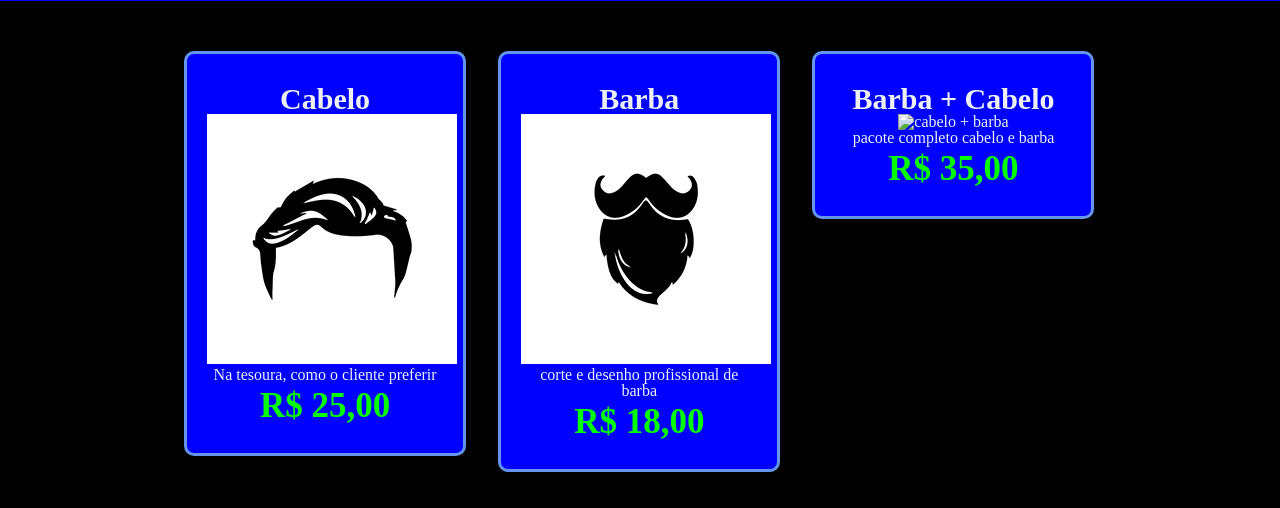
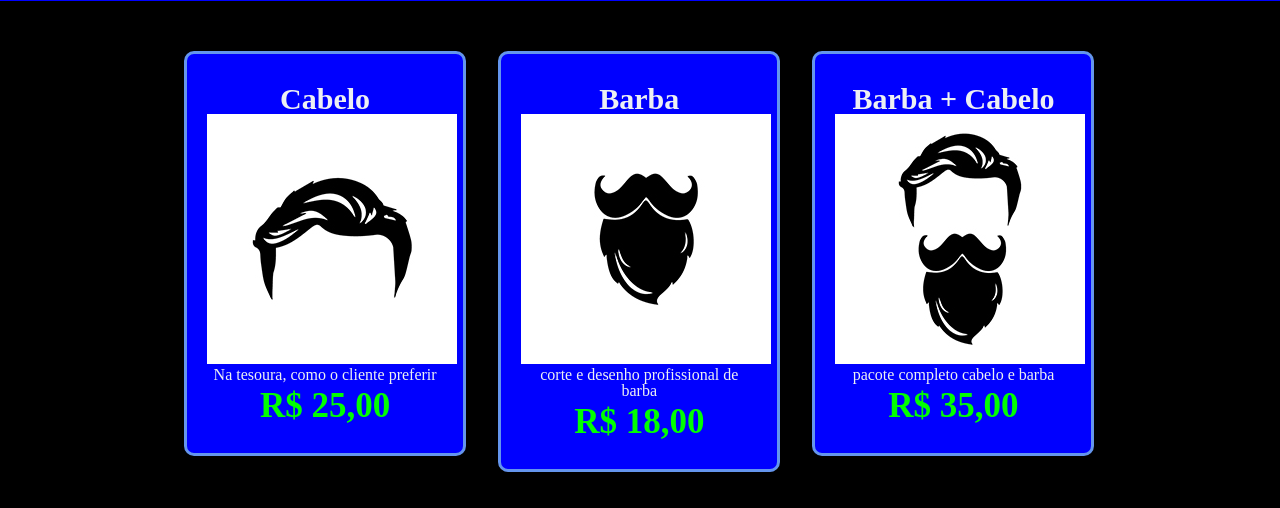
Before and after one commit to djlopes-dev/alura-barbearia, a plain HTML site: page produtos.html in a window 1280 px wide. Shown: the part 292-800 px from the top of the page. Drawn offline with Linux system fonts and the light colour scheme.

Commit message:
Update produtos.html

```diff
--- a/produtos.html
+++ b/produtos.html
@@ -42,7 +42,7 @@
 
 
         <li><h2>Barba + Cabelo </h2>
-            <img src="sla/cabelo+barba.jpg" alt="cabelo + barba">
+            <img src="./cabelo+barba.jpg" alt="cabelo + barba">
             <p>pacote completo cabelo e barba</p>
             <p class="produtos-preço">R$ 35,00</p>
         </li>
```
